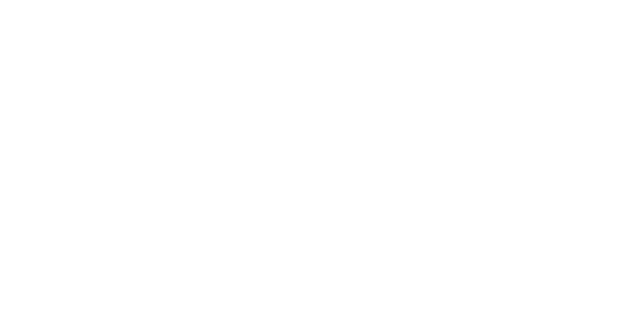
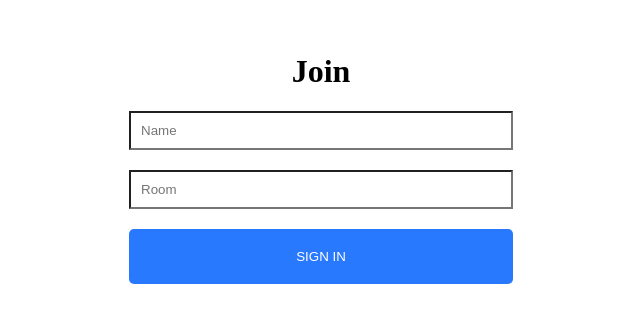
Before and after one commit to Leopard-CC/realtime_chat_application, a React (Create React App) app in the folder client/: page / in a window 1280 px wide. Shown: the part 242-564 px from the top of the page, without its empty margins (319-959 px from the left). Built offline with nearby package versions, Linux system fonts and the light colour scheme.

Commit message:
remove material-ui from the project

```diff
--- a/client/package.json
+++ b/client/package.json
@@ -3,8 +3,6 @@
   "version": "0.1.0",
   "private": true,
   "dependencies": {
-    "@material-ui/core": "^4.3.3",
-    "@material-ui/icons": "^4.2.1",
     "query-string": "^6.8.2",
     "react": "^16.9.0",
     "react-dom": "^16.9.0",
--- a/client/src/components/App.js
+++ b/client/src/components/App.js
@@ -8,7 +8,7 @@ import { BrowserRouter as Router, Route } from "react-router-dom";
 const App = () => {
   return (
     <Router>
-      <Route path="/join" exact component={Join} />
+      <Route path="/" exact component={Join} />
       <Route path="/chat" component={Chat} />
     </Router>
   );
--- a/client/src/components/Input/Input.css
+++ b/client/src/components/Input/Input.css
@@ -1,5 +1,5 @@
 
-input[type=text] {
+.input {
   border: none;
   border-radius: 0;
   padding: 5%;
@@ -10,6 +10,6 @@ input:focus, textarea:focus, select:focus{
   outline: none;
 }
 
-form {
+.form {
   border-top: 1px solid #D3D3D3;
 }
--- a/client/src/components/Input/Input.js
+++ b/client/src/components/Input/Input.js
@@ -3,8 +3,9 @@ import React from 'react';
 import './Input.css';
 
 const Input = ({ sendMessage, setMessage, message }) => (
-  <form>
+  <form className="form">
     <input
+      className="input"
       type="text"
       placeholder="Type a message..."
       value={message}
--- a/client/src/components/Join/Join.css
+++ b/client/src/components/Join/Join.css
@@ -0,0 +1,33 @@
+.joinOuterContainer {
+  display: flex;
+  justify-content: center;
+  text-align: center;
+  height: 100vh;
+  align-items: center;
+}
+
+.joinInnerContainer {
+  width: 30%;
+}
+
+.joinInput {
+  border-radius: 0;
+  padding: 10px;
+  width: 100%;
+}
+
+.button {
+    color: #fff !important;
+    text-transform: uppercase;
+    text-decoration: none;
+    background: #2979FF;
+    padding: 20px;
+    border-radius: 5px;
+    display: inline-block;
+    border: none;
+    width: 100%;
+}
+
+.mt-20 {
+  margin-top: 20px;
+}
--- a/client/src/components/Join/Join.js
+++ b/client/src/components/Join/Join.js
@@ -1,73 +1,26 @@
-import React, { useState} from 'react';
-import { Avatar, Button, TextField, FormControlLabel, Checkbox, Typography, Container } from '@material-ui/core';
-import LockOutlinedIcon from '@material-ui/icons/LockOutlined';
-import { makeStyles } from '@material-ui/core/styles';
-
+import React, { useState } from 'react';
 import { Link } from "react-router-dom";
 
-const useStyles = makeStyles(theme => ({
-  paper: {
-    marginTop: theme.spacing(8),
-    display: 'flex',
-    flexDirection: 'column',
-    alignItems: 'center',
-  },
-  avatar: {
-    margin: theme.spacing(1),
-    backgroundColor: theme.palette.secondary.main,
-  },
-  form: {
-    width: '100%', // Fix IE 11 issue.
-    marginTop: theme.spacing(1),
-  },
-  submit: {
-    margin: theme.spacing(3, 0, 2),
-  },
-}));
+import './Join.css'
 
 export default function SignIn() {
   const [name, setName] = useState('');
   const [room, setRoom] = useState('');
 
-  const classes = useStyles();
-
   return (
-    <Container component="main" maxWidth="xs">
-      <div className={classes.paper}>
-        <Avatar className={classes.avatar}><LockOutlinedIcon /></Avatar>
-        <Typography component="h1" variant="h5">Join</Typography>
-        <form className={classes.form} noValidate>
-          <TextField
-            variant="outlined"
-            margin="normal"
-            required
-            fullWidth
-            id="name"
-            label="Display name"
-            name="name"
-            onChange={(event) => {setName(event.target.value)}}
-            autoFocus
-          />
-          <TextField
-            variant="outlined"
-            margin="normal"
-            required
-            fullWidth
-            name="room"
-            label="Room"
-            type="room"
-            id="room"
-            onChange={(event) => {setRoom(event.target.value)}}
-          />
-          <FormControlLabel
-            control={<Checkbox value="remember" color="primary" />}
-            label="Remember me"
-          />
+    <div className="joinOuterContainer">
+      <div className="joinInnerContainer">
+        <h1>Join</h1>
+          <div>
+            <input placeholder="Name" className="joinInput" type="text" onChange={(event) => {setName(event.target.value)}} />
+          </div>
+          <div>
+            <input placeholder="Room" className="joinInput mt-20" type="text" onChange={(event) => {setRoom(event.target.value)}} />
+          </div>
           <Link to={`/chat?name=${name}&room=${room}`}>
-            <Button type="submit" fullWidth variant="contained" color="primary" className={classes.submit}>Sign In</Button>
+            <button className="button mt-20" type="submit">Sign In</button>
           </Link>
-        </form>
       </div>
-    </Container>
+    </div>
   );
 }
```
